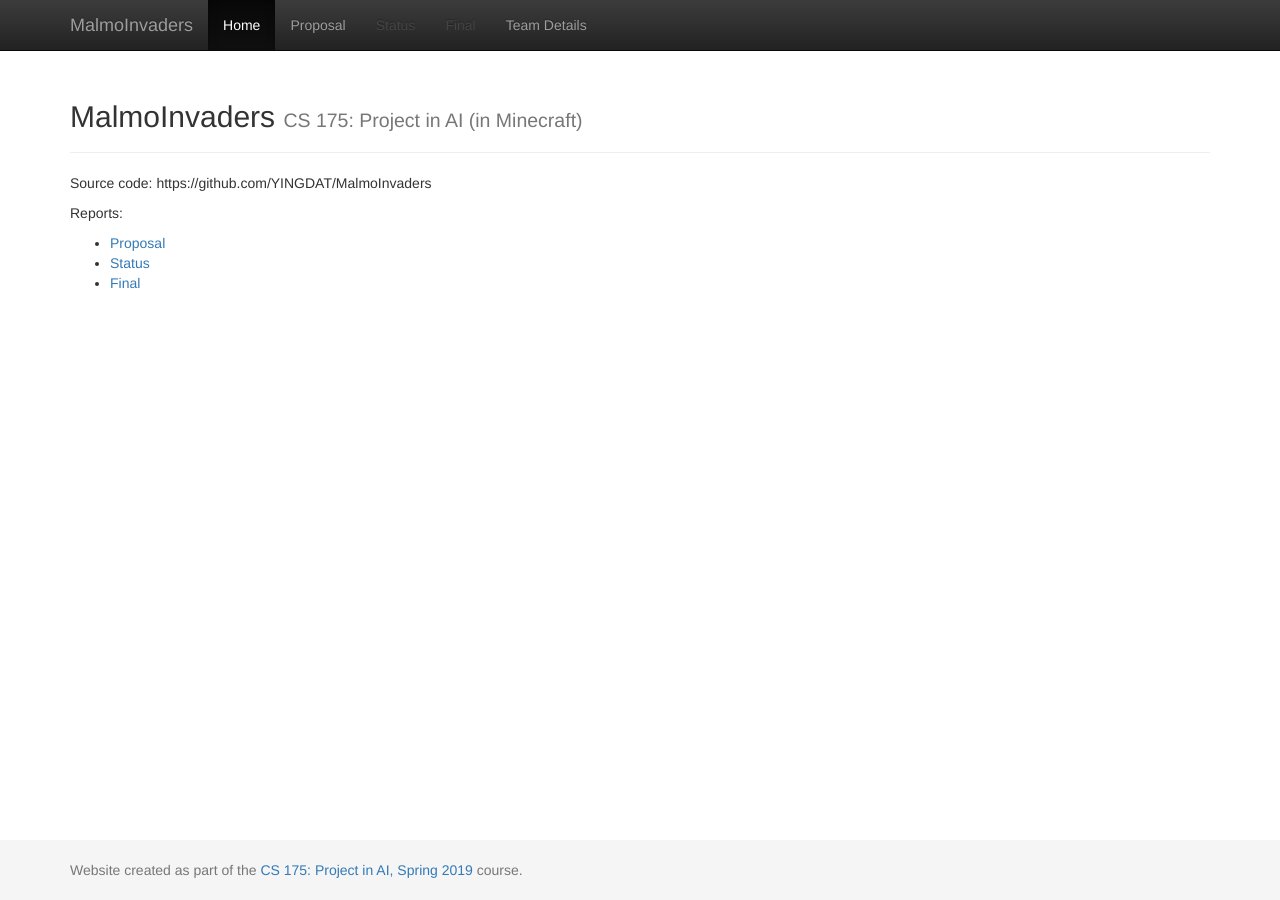
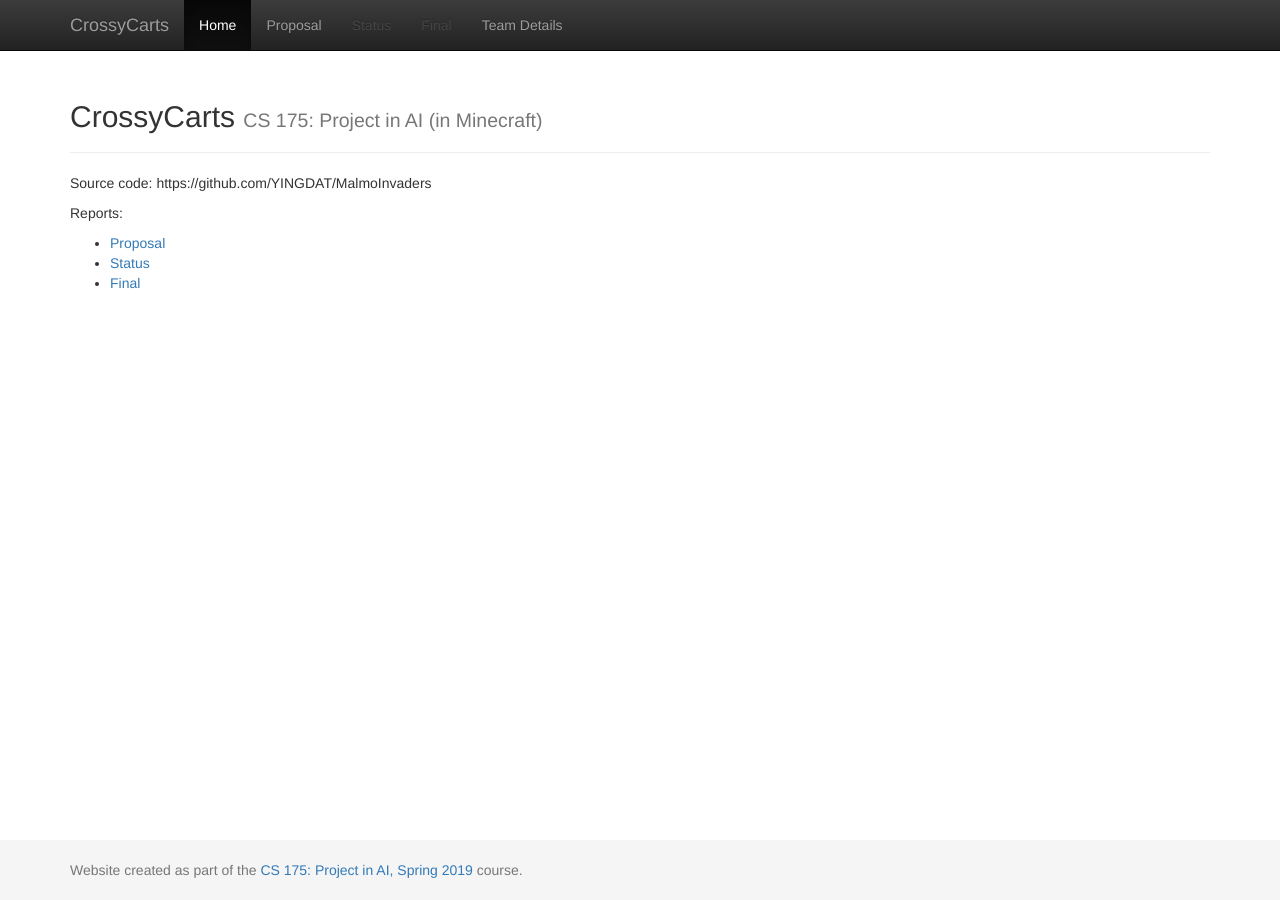
Before and after one commit to YINGDAT/CrossyCarts, a Jekyll site: the page built from docs/index.md, in a window 1280 px wide. Built offline with Jekyll 4.4.1, drawn with Linux system fonts in a browser that asks for light colours.

Commit message:
Update _config.yml

```diff
--- a/docs/_config.yml
+++ b/docs/_config.yml
@@ -1,7 +1,7 @@
 ###########
 # site.title
 
-title:    'MalmoInvaders'
+title:    'CrossyCarts'
 subtitle: 'CS 175: Project in AI (in Minecraft)'
 
 
```
